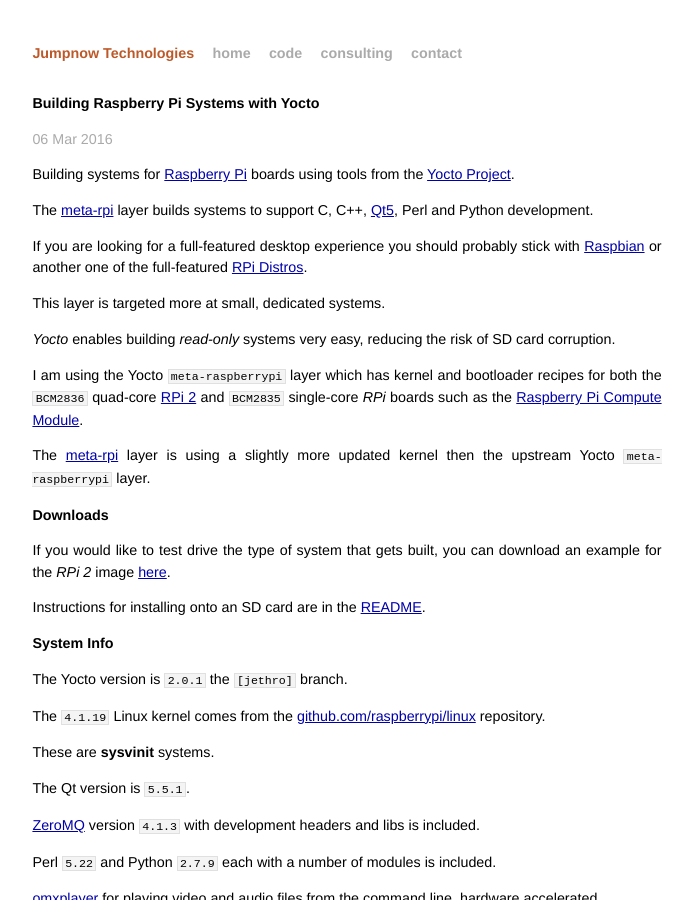
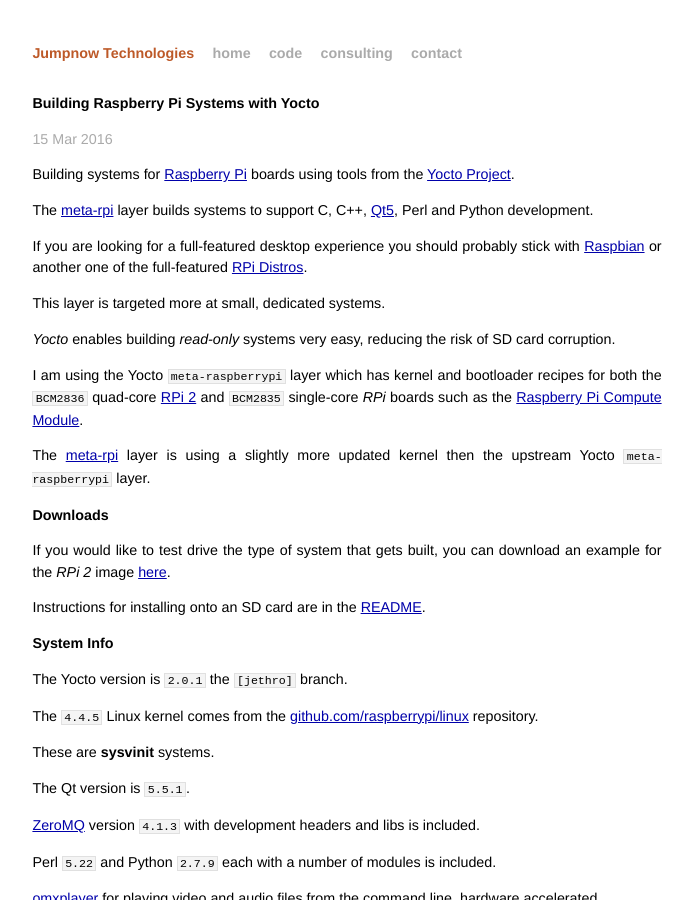
Before and after one commit to jumpnow/jumpnowtek-site, a Jekyll site: the page built from _posts/2015-12-04-Raspberry-Pi-Systems-with-Yocto.md, in a window 1280 px wide and 900 px high. Shown: the whole window, without its empty margins (293-986 px from the left). Built offline with Jekyll 4.4.1, drawn with Linux system fonts in a browser that asks for light colours.

Commit message:
Update rpi kernel to 4.4.5

```diff
--- a/_posts/2015-12-04-Raspberry-Pi-Systems-with-Yocto.md
+++ b/_posts/2015-12-04-Raspberry-Pi-Systems-with-Yocto.md
@@ -2,7 +2,7 @@
 layout: post
 title: Building Raspberry Pi Systems with Yocto
 description: "Building customized systems for the Raspberry Pi using tools from the Yocto Project"
-date: 2016-03-06 11:35:00
+date: 2016-03-15 08:25:00
 categories: rpi
 tags: [linux, rpi, yocto]
 ---
@@ -31,7 +31,7 @@
 
 The Yocto version is `2.0.1` the `[jethro]` branch.
 
-The `4.1.19` Linux kernel comes from the [github.com/raspberrypi/linux][rpi-kernel] repository.
+The `4.4.5` Linux kernel comes from the [github.com/raspberrypi/linux][rpi-kernel] repository.
 
 These are **sysvinit** systems.
 
```
